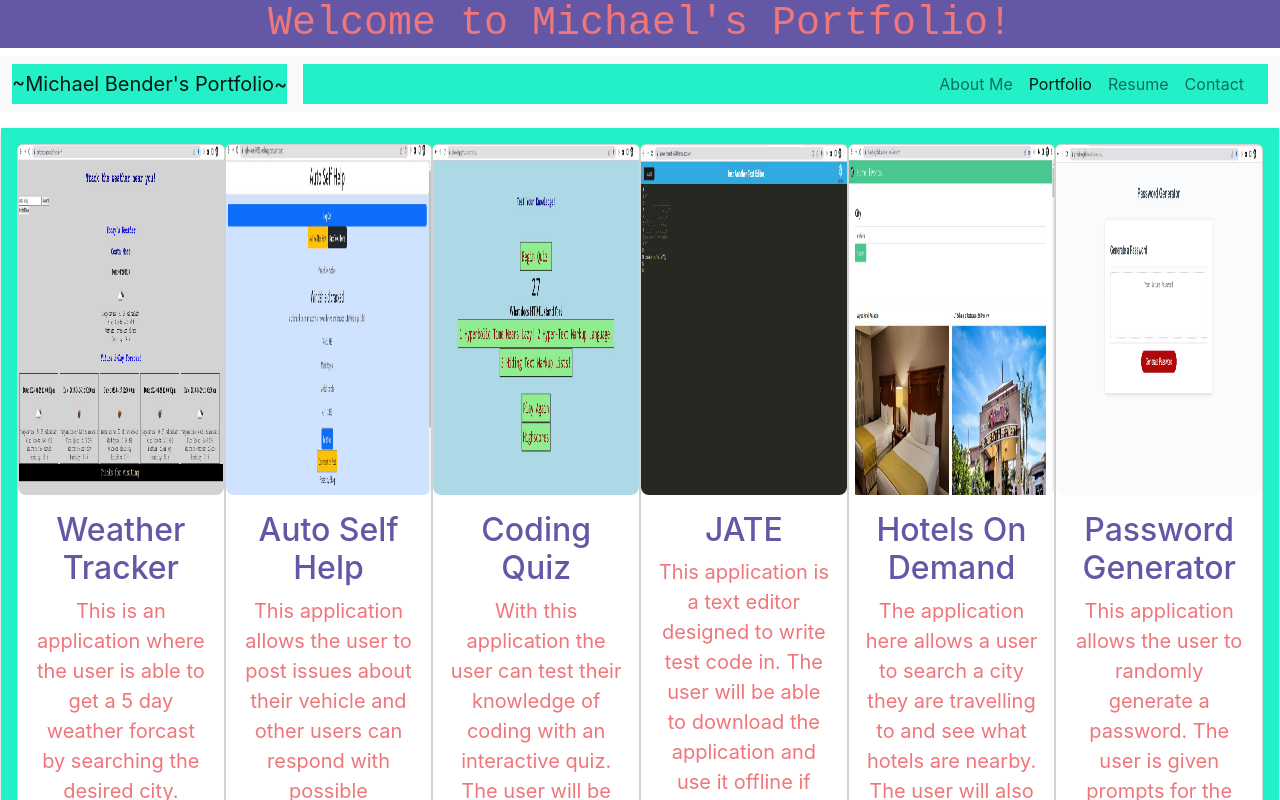
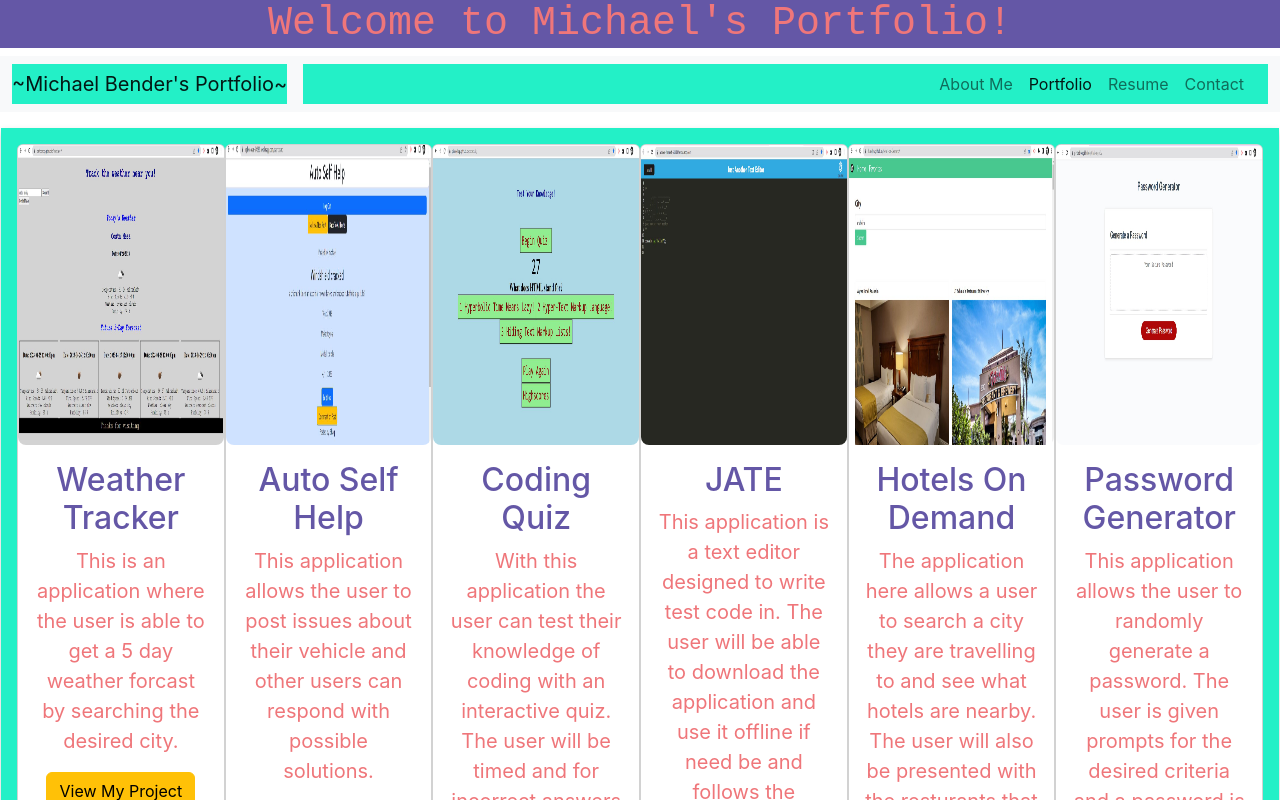
Before and after one commit to PintoDrop/portreact, a React (Create React App) app: page /project in a window 1280 px wide. Shown: the top 800 px of the page. Built offline with nearby package versions, Linux system fonts and the light colour scheme.

Commit message:
fixing about me picture

```diff
--- a/src/App.css
+++ b/src/App.css
@@ -20,15 +20,15 @@ img {
 }
 
 .selfie {
-  width: 30%;
-  height: 450px;
+  width: 22%;
+  height: 60%;
   float: center;
 }
 
 .workImg {
   margin: auto;
-  width: 200px;
-  height: 350px;
+  width: 400px;
+  height: 300px;
 }
 
 .projectBtn {
```
